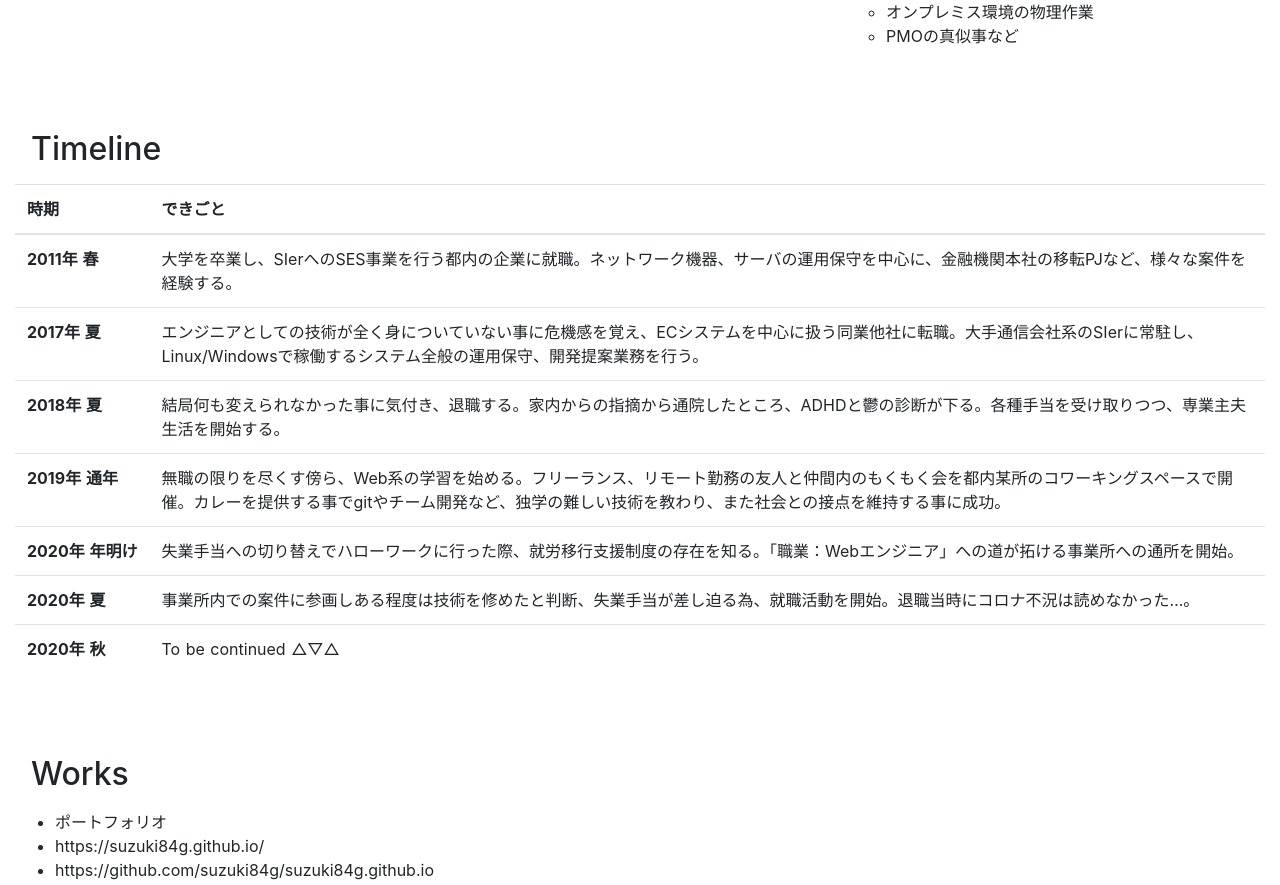
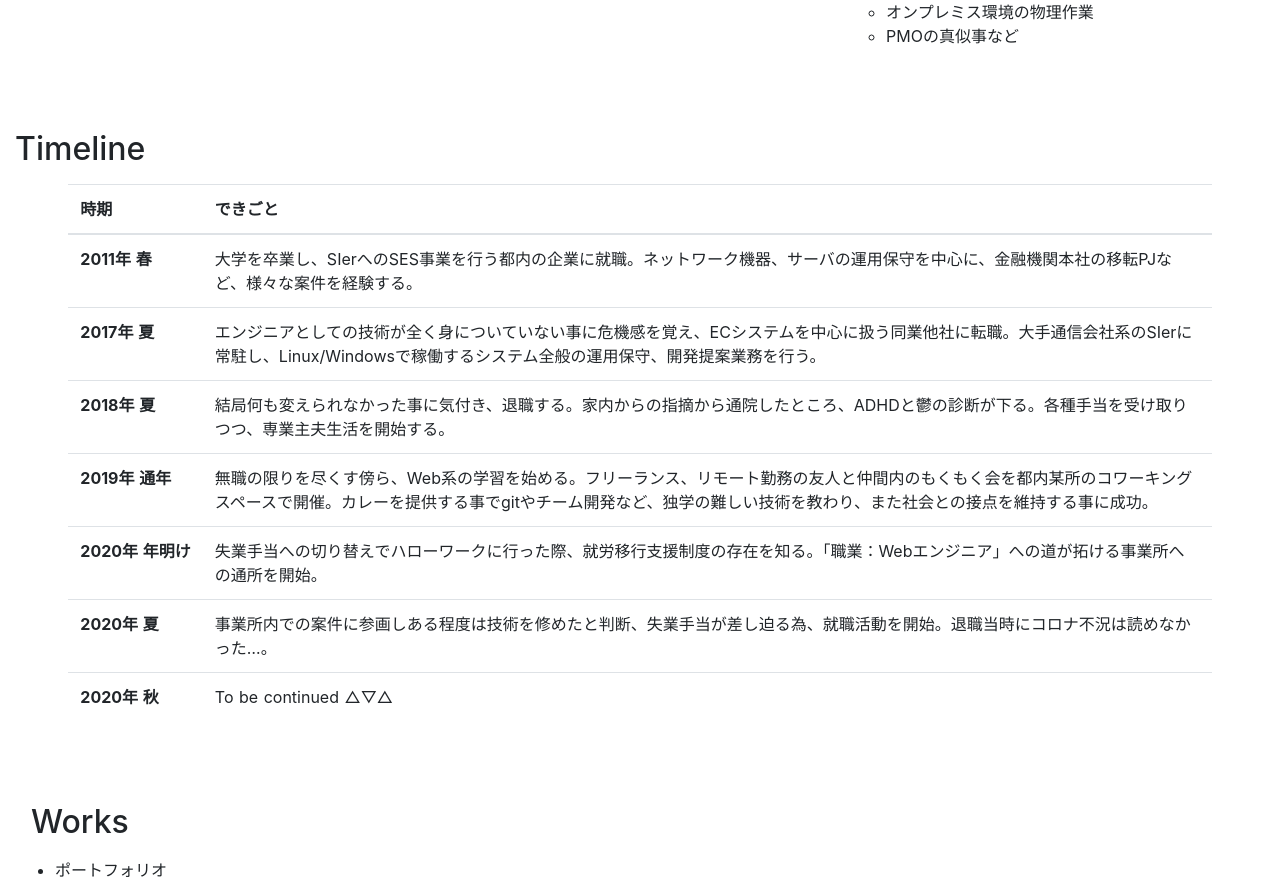
Before and after one commit to suzuki84g/-suzuki84g.github.io, a Nuxt app: page / in a window 1280 px wide. Shown: the part 769-1654 px from the top of the page. Built offline with nearby package versions, Linux system fonts and the light colour scheme.

Commit message:
配置の修正

```diff
--- a/components/History.vue
+++ b/components/History.vue
@@ -1,9 +1,9 @@
 <template>
-  <div class="history row">
+  <div class="history row justify-content-center">
     <h2 class="col-12">
       Timeline
     </h2>
-    <div class="col-12">
+    <div class="col-11">
       <table class="table">
         <thead>
           <tr>
```
